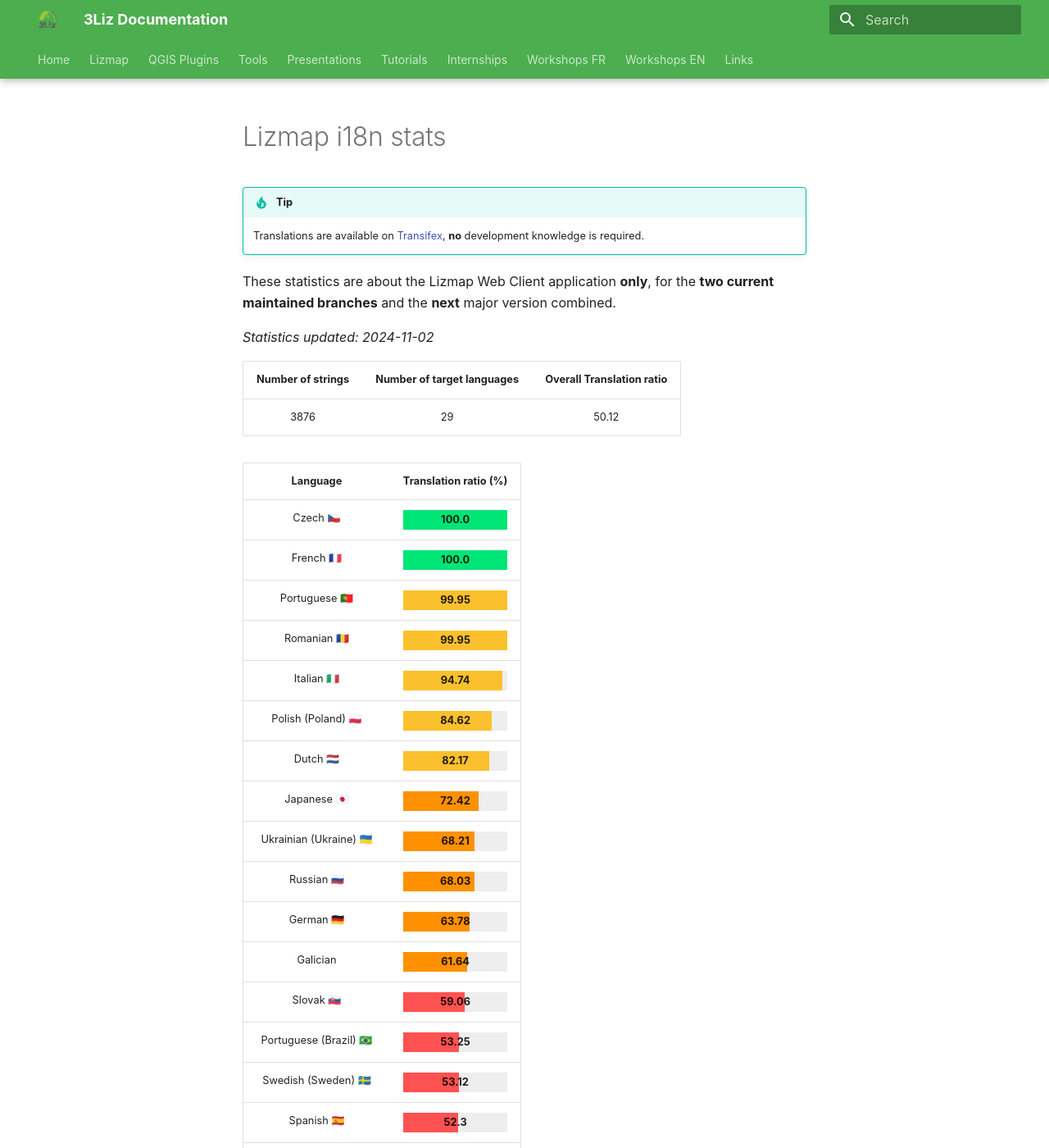
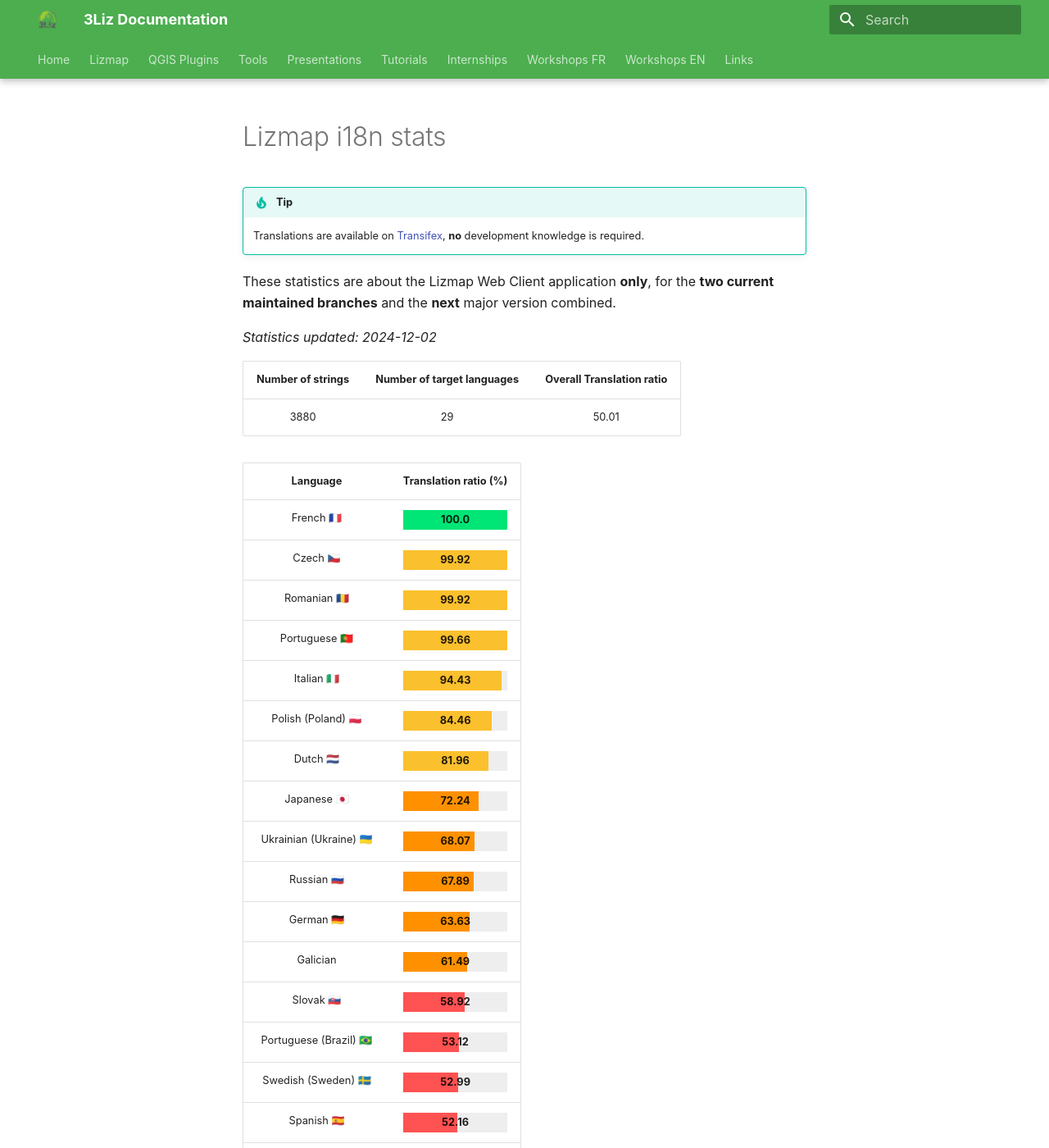
Before and after one commit to 3liz/3liz.github.io, an MkDocs documentation site: the page built from docs/lizmap-i18n-stats.md, in a window 1280 px wide and 1400 px high. Shown: the whole window at 82% size. Built offline with MkDocs 1.6.1 and Material for MkDocs 9.7.7, drawn with Linux system fonts in a browser that asks for light colours; nearby versions of some CDN libraries; some of the changed text lies outside the part shown.

Commit message:
Update statistics from Transifex Lizmap Web Client

```diff
--- a/docs/lizmap-i18n-stats.md
+++ b/docs/lizmap-i18n-stats.md
@@ -10,40 +10,40 @@
 These statistics are about the Lizmap Web Client application **only**, for the **two current
 maintained branches** and the **next** major version combined.
 
-*Statistics updated: 2024-11-02*
+*Statistics updated: 2024-12-02*
 
 | Number of strings | Number of target languages | Overall Translation ratio |
 |:-:|:-:|:-:|
-3876|29|50.12
+3880|29|50.01
 
 | Language | Translation ratio (%) |
 |:-:|:-:|
-Czech 🇨🇿 |[=100.0% "100.0"]|
 French 🇫🇷 |[=100.0% "100.0"]|
-Portuguese 🇵🇹 |[=99.95% "99.95"]|
-Romanian 🇷🇴 |[=99.95% "99.95"]|
-Italian 🇮🇹 |[=94.74% "94.74"]|
-Polish (Poland) 🇵🇱 |[=84.62% "84.62"]|
-Dutch 🇳🇱 |[=82.17% "82.17"]|
-Japanese 🇯🇵 |[=72.42% "72.42"]|
-Ukrainian (Ukraine) 🇺🇦 |[=68.21% "68.21"]|
-Russian 🇷🇺 |[=68.03% "68.03"]|
-German 🇩🇪 |[=63.78% "63.78"]|
-Galician  |[=61.64% "61.64"]|
-Slovak 🇸🇰 |[=59.06% "59.06"]|
-Portuguese (Brazil) 🇧🇷 |[=53.25% "53.25"]|
-Swedish (Sweden) 🇸🇪 |[=53.12% "53.12"]|
-Spanish 🇪🇸 |[=52.3% "52.3"]|
-Slovenian 🇸🇮 |[=47.52% "47.52"]|
-Hungarian (Hungary) 🇭🇺 |[=46.16% "46.16"]|
-Finnish 🇫🇮 |[=43.14% "43.14"]|
-Basque  |[=30.42% "30.42"]|
-Greek 🇬🇷 |[=24.61% "24.61"]|
-Bulgarian 🇧🇬 |[=22.42% "22.42"]|
-Norwegian 🇳🇴 |[=15.61% "15.61"]|
-Spanish (Argentina) 🇦🇷 |[=5.08% "5.08"]|
+Czech 🇨🇿 |[=99.92% "99.92"]|
+Romanian 🇷🇴 |[=99.92% "99.92"]|
+Portuguese 🇵🇹 |[=99.66% "99.66"]|
+Italian 🇮🇹 |[=94.43% "94.43"]|
+Polish (Poland) 🇵🇱 |[=84.46% "84.46"]|
+Dutch 🇳🇱 |[=81.96% "81.96"]|
+Japanese 🇯🇵 |[=72.24% "72.24"]|
+Ukrainian (Ukraine) 🇺🇦 |[=68.07% "68.07"]|
+Russian 🇷🇺 |[=67.89% "67.89"]|
+German 🇩🇪 |[=63.63% "63.63"]|
+Galician  |[=61.49% "61.49"]|
+Slovak 🇸🇰 |[=58.92% "58.92"]|
+Portuguese (Brazil) 🇧🇷 |[=53.12% "53.12"]|
+Swedish (Sweden) 🇸🇪 |[=52.99% "52.99"]|
+Spanish 🇪🇸 |[=52.16% "52.16"]|
+Slovenian 🇸🇮 |[=47.42% "47.42"]|
+Hungarian (Hungary) 🇭🇺 |[=46.03% "46.03"]|
+Finnish 🇫🇮 |[=43.02% "43.02"]|
+Basque  |[=30.34% "30.34"]|
+Greek 🇬🇷 |[=24.54% "24.54"]|
+Bulgarian 🇧🇬 |[=22.32% "22.32"]|
+Norwegian 🇳🇴 |[=15.54% "15.54"]|
+Spanish (Argentina) 🇦🇷 |[=5.0% "5.0"]|
 Indonesian 🇮🇩 |[=4.05% "4.05"]|
-Serbian (Cyrillic) 🇷🇸 |[=1.14% "1.14"]|
+Serbian (Cyrillic) 🇷🇸 |[=1.13% "1.13"]|
 Arabic  |[=0.0% "0.0"]|
 Basque (Spain)  |[=0.0% "0.0"]|
 Vietnamese (Viet Nam)  |[=0.0% "0.0"]|
```
